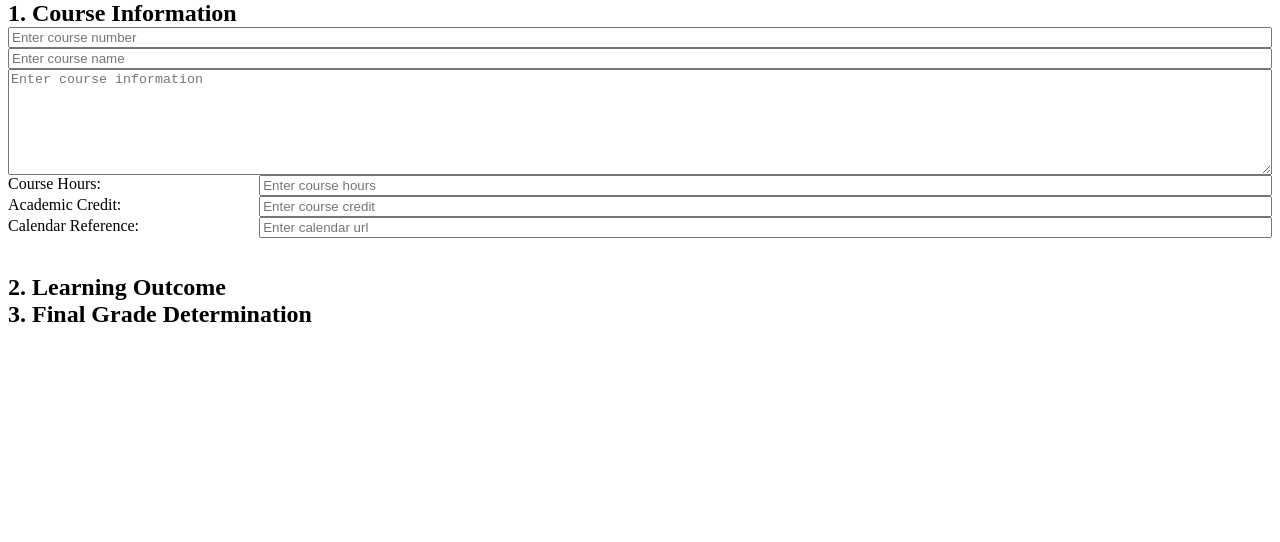
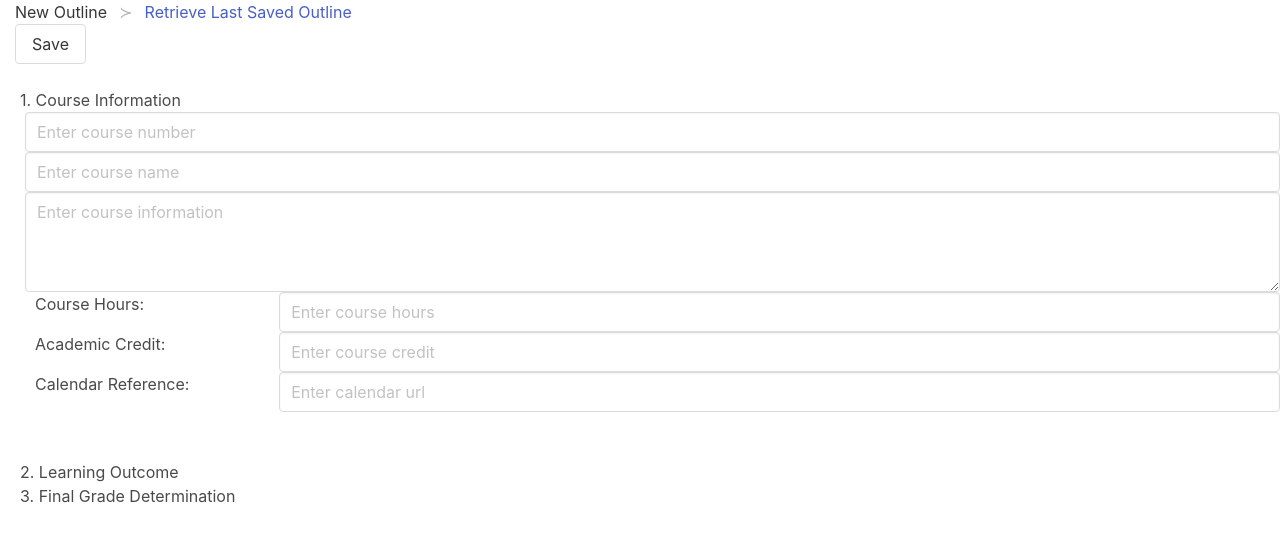
Before and after one commit to Karenzhang7717/ENSF607_Web_Project, a React (Create React App) app in the folder course-outline/: page / in a window 1280 px wide. Shown: the top 542 px of the page. Built offline with nearby package versions, Linux system fonts and the light colour scheme.

Commit message:
Add static breadcromb navigation and save button

```diff
--- a/course-outline/package.json
+++ b/course-outline/package.json
@@ -6,6 +6,7 @@
     "@testing-library/jest-dom": "^5.11.4",
     "@testing-library/react": "^11.1.0",
     "@testing-library/user-event": "^12.1.10",
+    "bulma": "^0.9.1",
     "react": "^17.0.1",
     "react-dom": "^17.0.1",
     "react-scripts": "4.0.1",
--- a/course-outline/src/App.css
+++ b/course-outline/src/App.css
@@ -1,14 +1,8 @@
 * {
-  margin-top: 0;
-  margin-bottom: 0;
-}
-
-h1 {
-  font-size: 1.5em;
+  padding-left: 5px;
 }
 
 h2 {
-  font-size: 1.3em;
   color: white;
   background-color: black;
 }
--- a/course-outline/src/App.js
+++ b/course-outline/src/App.js
@@ -1,15 +1,29 @@
 import './App.css';
+import 'bulma/css/bulma.css';
 import CourseInfo from './components/CourseInfo';
 import LearnOutcome from './components/LearnOutcome';
 import Grade from './components/Grade';
 
 function App() {
+
   return (
-    <div className="App">
-      <CourseInfo />
-      <LearnOutcome />
-      <Grade />
-    </div>
+    <nav className="breadcrumb has-succeeds-separator" aria-label="breadcrumbs">
+      <div>
+        <ul>
+          <li className="is-active"><a href="#" aria-current="page">New Outline</a></li>
+          <li><a href="#">Retrieve Last Saved Outline</a></li>
+        </ul>
+      </div>
+      <div>
+        <button className="button">Save</button>
+      </div>
+      <br></br>
+      <div className="App">
+        <CourseInfo />
+        <LearnOutcome />
+        <Grade />
+      </div>
+    </nav>
   );
 }
 
```
Also changed, not shown: 2 other files (tests, documents, lock files or other folders).
